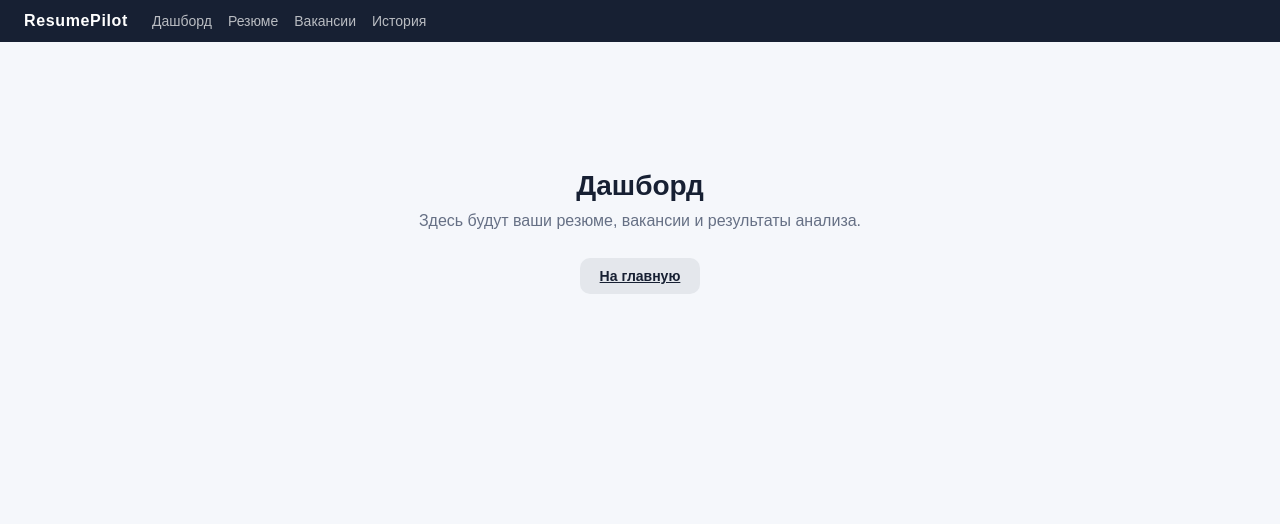
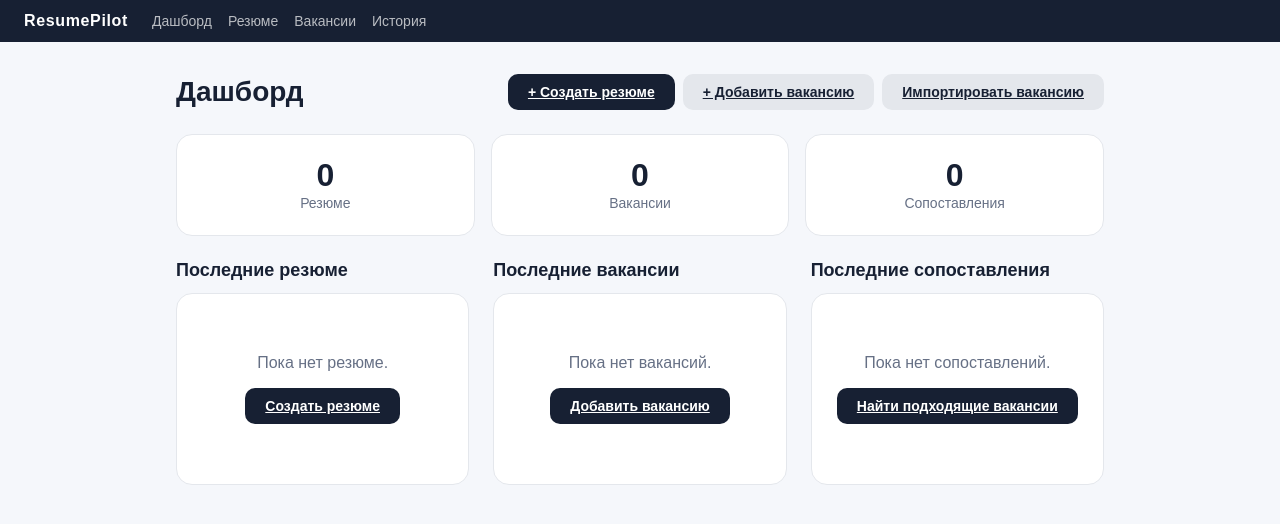
Before and after one commit to vmake2026-code/hh-pilot, a Next.js app: page /dashboard in a window 1280 px wide. Shown: the top 524 px of the page. Built offline with nearby package versions, Linux system fonts and the light colour scheme.

Commit message:
feat: make dashboard and home product-ready

```diff
--- a/app/dashboard/page.tsx
+++ b/app/dashboard/page.tsx
@@ -1,16 +1,183 @@
+"use client";
+
 import Link from "next/link";
+import { listResumeRecords } from "@/services/resume-persistence";
+import { listVacancies } from "@/services/vacancy-persistence";
+import { listMatchRecords } from "@/services/match-persistence";
+import { useClientData } from "@/features/use-client-data";
+import Loading from "@/components/ui/loading";
+import { levelLabel } from "@/types/match";
+import type { MatchRecord } from "@/types/match";
+import type { ResumeRecord, ResumeVersion } from "@/types/resume";
+import type { Vacancy } from "@/types/vacancy";
+
+const RECENT_LIMIT = 5;
+
+/**
+ * P11.1: рабочая product shell — реальные счётчики, последние записи и CTA
+ * из существующих list-сервисов. Никакой новой логики данных: reading only.
+ */
+
+function currentVersion(record: ResumeRecord): ResumeVersion | undefined {
+  return (
+    record.versions.find((v) => v.id === record.resume.currentVersionId) ??
+    record.versions[record.versions.length - 1]
+  );
+}
+
+function formatDate(value: string): string {
+  return new Date(value).toLocaleDateString("ru-RU");
+}
 
 export default function DashboardPage() {
+  const resumesResult = useClientData(listResumeRecords);
+  const vacanciesResult = useClientData(listVacancies);
+  const matchesResult = useClientData(listMatchRecords);
+
+  const ready =
+    resumesResult.ready && vacanciesResult.ready && matchesResult.ready;
+
+  if (!ready) {
+    return <Loading />;
+  }
+
+  const resumes: ResumeRecord[] = resumesResult.data ?? [];
+  const vacancies: Vacancy[] = vacanciesResult.data ?? [];
+  const matches: MatchRecord[] = matchesResult.data ?? [];
+
+  // Последние записи: newest first по фактическим timestamp-полям сущностей.
+  const recentResumes = [...resumes]
+    .sort((a, b) => (a.updatedAt < b.updatedAt ? 1 : -1))
+    .slice(0, RECENT_LIMIT);
+  const recentVacancies = [...vacancies]
+    .sort((a, b) => (a.fetchedAt < b.fetchedAt ? 1 : -1))
+    .slice(0, RECENT_LIMIT);
+  const recentMatches = [...matches]
+    .sort((a, b) => (a.createdAt < b.createdAt ? 1 : -1))
+    .slice(0, RECENT_LIMIT);
+
+  const counters = [
+    { label: "Резюме", value: resumes.length, href: "/resume" },
+    { label: "Вакансии", value: vacancies.length, href: "/vacancies" },
+    { label: "Сопоставления", value: matches.length, href: "/matches" },
+  ];
+
   return (
     <main className="page-wide">
-      <div className="stub-section">
+      <div className="page-header">
         <h1>Дашборд</h1>
-        <p>
-          Здесь будут ваши резюме, вакансии и результаты анализа.
-        </p>
-        <Link href="/" className="btn btn-secondary btn-md">
-          На главную
-        </Link>
+        <div className="page-header-actions">
+          <Link href="/resume/create" className="btn btn-primary btn-md">
+            + Создать резюме
+          </Link>
+          <Link href="/vacancies/create" className="btn btn-secondary btn-md">
+            + Добавить вакансию
+          </Link>
+          <Link href="/vacancies/import" className="btn btn-secondary btn-md">
+            Импортировать вакансию
+          </Link>
+        </div>
+      </div>
+
+      <div className="dashboard-counters">
+        {counters.map((c) => (
+          <Link key={c.label} href={c.href} className="dashboard-counter-card">
+            <span className="dashboard-counter-value">{c.value}</span>
+            <span className="dashboard-counter-label">{c.label}</span>
+          </Link>
+        ))}
+      </div>
+
+      <div className="dashboard-columns">
+        {/* Последние резюме */}
+        <section className="dashboard-column">
+          <h2 className="dashboard-column-title">
+            Последние резюме
+          </h2>
+          {recentResumes.length === 0 ? (
+            <div className="empty-state">
+              <p>Пока нет резюме.</p>
+              <Link href="/resume/create" className="btn btn-primary btn-md">
+                Создать резюме
+              </Link>
+            </div>
+          ) : (
+            <div className="dashboard-item-list">
+              {recentResumes.map((r) => (
+                <Link
+                  key={r.id}
+                  href={`/resume/${r.id}`}
+                  className="dashboard-item"
+                >
+                  <strong>{r.resume.title}</strong>
+                  <span className="dashboard-item-meta">
+                    v{currentVersion(r)?.versionNumber ?? "?"} · {formatDate(r.updatedAt)}
+                  </span>
+                </Link>
+              ))}
+            </div>
+          )}
+        </section>
+
+        {/* Последние вакансии */}
+        <section className="dashboard-column">
+          <h2 className="dashboard-column-title">
+            Последние вакансии
+          </h2>
+          {recentVacancies.length === 0 ? (
+            <div className="empty-state">
+              <p>Пока нет вакансий.</p>
+              <Link href="/vacancies/create" className="btn btn-primary btn-md">
+                Добавить вакансию
+              </Link>
+            </div>
+          ) : (
+            <div className="dashboard-item-list">
+              {recentVacancies.map((v) => (
+                <Link
+                  key={v.id}
+                  href={`/vacancies/${v.id}`}
+                  className="dashboard-item"
+                >
+                  <strong>{v.title}</strong>
+                  <span className="dashboard-item-meta">
+                    {v.company} · {formatDate(v.fetchedAt)}
+                  </span>
+                </Link>
+              ))}
+            </div>
+          )}
+        </section>
+
+        {/* Последние сопоставления */}
+        <section className="dashboard-column">
+          <h2 className="dashboard-column-title">
+            Последние сопоставления
+          </h2>
+          {recentMatches.length === 0 ? (
+            <div className="empty-state">
+              <p>Пока нет сопоставлений.</p>
+              <Link href="/vacancies" className="btn btn-primary btn-md">
+                Найти подходящие вакансии
+              </Link>
+            </div>
+          ) : (
+            <div className="dashboard-item-list">
+              {recentMatches.map((m) => (
+                <Link
+                  key={m.id}
+                  href={`/matches/${m.id}`}
+                  className="dashboard-item"
+                >
+                  <strong>{m.vacancyTitle}</strong>
+                  <span className="dashboard-item-meta">
+                    {m.overallScore}/100 · {levelLabel(m.level)} · {formatDate(m.createdAt)}
+                  </span>
+                </Link>
+              ))}
+            </div>
+          )}
+        </section>
       </div>
     </main>
   );
--- a/app/globals.css
+++ b/app/globals.css
@@ -1433,3 +1433,87 @@ h1 {
   font-size: 14px;
   color: #92400e;
 }
+
+/* ---------- Dashboard (P11.1) ---------- */
+
+.dashboard-counters {
+  display: grid;
+  grid-template-columns: repeat(auto-fit, minmax(180px, 1fr));
+  gap: 16px;
+  margin: 24px 0;
+}
+
+.dashboard-counter-card {
+  display: flex;
+  flex-direction: column;
+  align-items: center;
+  gap: 4px;
+  padding: 24px 16px;
+  border: 1px solid #e4e7ec;
+  border-radius: 16px;
+  background: white;
+  text-decoration: none;
+  color: inherit;
+  transition: box-shadow 0.2s, border-color 0.2s;
+}
+
+.dashboard-counter-card:hover {
+  box-shadow: 0 8px 32px rgba(16, 24, 40, 0.12);
+  border-color: #172033;
+}
+
+.dashboard-counter-value {
+  font-size: 32px;
+  font-weight: 700;
+  line-height: 1;
+}
+
+.dashboard-counter-label {
+  font-size: 14px;
+  color: #667085;
+}
+
+.dashboard-columns {
+  display: grid;
+  grid-template-columns: repeat(auto-fit, minmax(260px, 1fr));
+  gap: 24px;
+  margin-top: 8px;
+}
+
+.dashboard-column-title {
+  margin: 0 0 12px;
+  font-size: 18px;
+}
+
+.dashboard-item-list {
+  display: flex;
+  flex-direction: column;
+  gap: 8px;
+}
+
+.dashboard-item {
+  display: flex;
+  flex-direction: column;
+  gap: 2px;
+  padding: 12px 14px;
+  border: 1px solid #e4e7ec;
+  border-radius: 10px;
+  background: white;
+  text-decoration: none;
+  color: inherit;
+  transition: box-shadow 0.2s, border-color 0.2s;
+}
+
+.dashboard-item:hover {
+  box-shadow: 0 4px 16px rgba(16, 24, 40, 0.1);
+  border-color: #172033;
+}
+
+.dashboard-item strong {
+  font-size: 14px;
+}
+
+.dashboard-item-meta {
+  font-size: 13px;
+  color: #667085;
+}
```
Also changed, not shown: app/page.tsx (+28 -28 lines).
